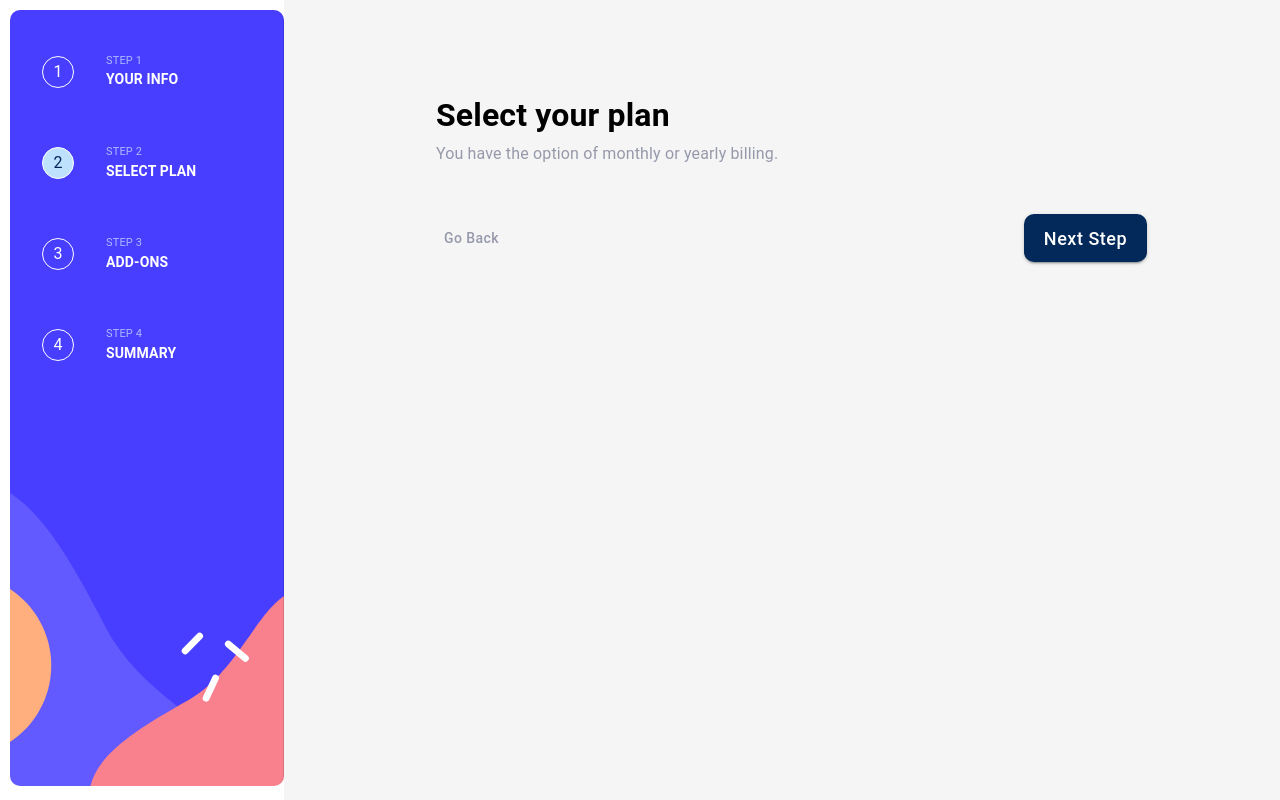
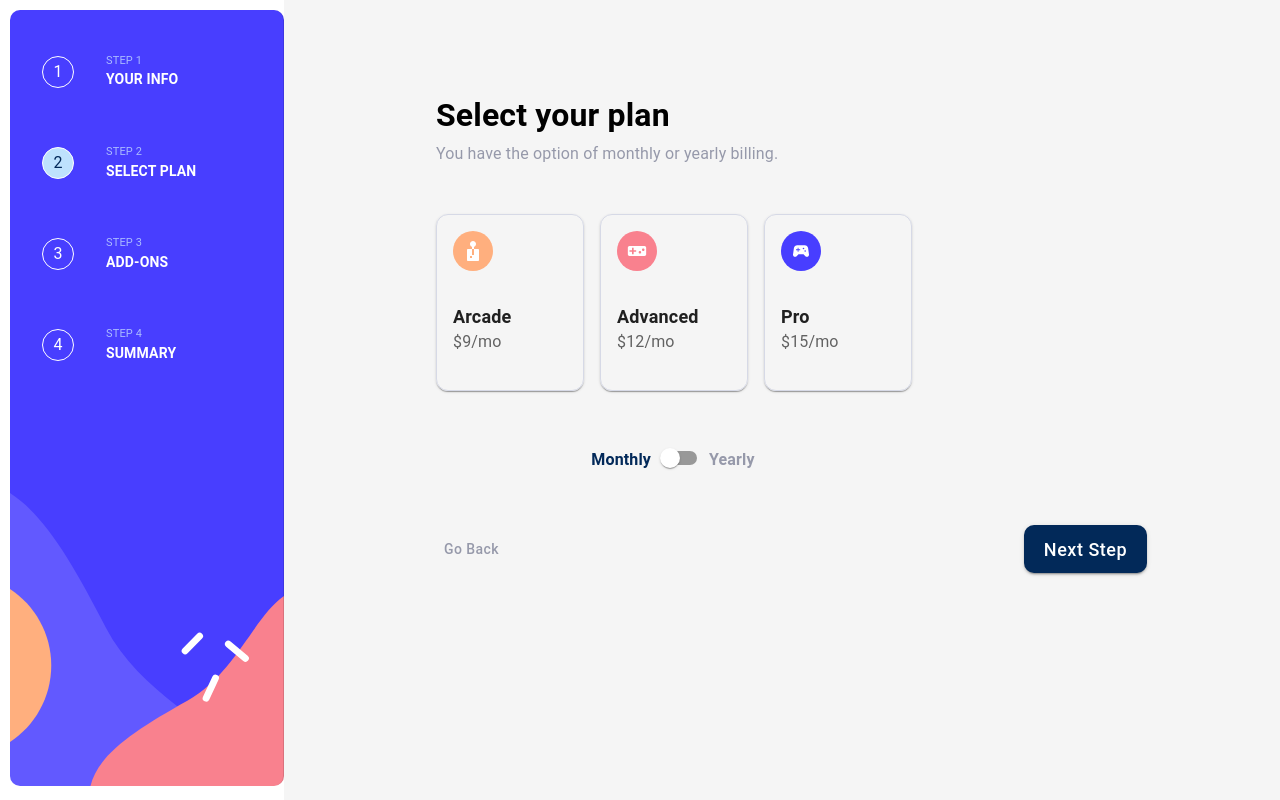
Before and after one commit to atamayo1/my-multi-step-form, a React (Vite) app: page /select-plan in a window 1280 px wide. Built offline with nearby package versions, Linux system fonts and the light colour scheme.

Commit message:
i added the things that we need on the second view without validations until now

```diff
--- a/src/components/multistep/FirstStep.jsx
+++ b/src/components/multistep/FirstStep.jsx
@@ -34,7 +34,7 @@ const FirstStep = () => {
       setErrors(validationErrors);
     } else {
       if (form.name && form.email && form.phone) {
-        navigate("/select-plan");
+        navigate({pathname:"/select-plan", state: form});
       }
       console.log("new data", form);
     }
--- a/src/components/multistep/SecondStep.jsx
+++ b/src/components/multistep/SecondStep.jsx
@@ -1,12 +1,26 @@
 import Container from "@mui/material/Container";
 import {
+  ContentAdvancedIcon,
+  ContentArcadeIcon,
   ContentMultiStep,
+  ContentProIcon,
   DescriptionText,
   PrincipalTitle,
 } from "./SecondStep.styled";
-import { Box, Button, Stack } from "@mui/material";
+import {
+  Box,
+  Button,
+  Card,
+  CardContent,
+  Stack,
+  Switch,
+  Typography,
+} from "@mui/material";
 import { useState } from "react";
 import { useNavigate } from "react-router-dom";
+import VideogameAssetIcon from "@mui/icons-material/VideogameAsset";
+import SportsEsportsIcon from "@mui/icons-material/SportsEsports";
+import Shape from "../../assets/svg/shape.svg";
 
 const SecondStep = () => {
   const navigate = useNavigate();
@@ -16,7 +30,7 @@ const SecondStep = () => {
   );
   const handleGoBack = () => {
     navigate("/");
-  }
+  };
   const handleNextStep = async () => {
     navigate("/add-ons");
   };
@@ -32,15 +46,100 @@ const SecondStep = () => {
           <PrincipalTitle className="w-75">{principalTitle}</PrincipalTitle>
           <DescriptionText className="w-75">{descriptionText}</DescriptionText>
 
+          <div className="d-flex justify-content-around w-50 mt-5">
+            <Card
+              className="plan-cards"
+              sx={{ minWidth: 148, minHeight: 160, mr: 2, borderRadius: 3 }}
+            >
+              <CardContent>
+                <Typography>
+                  <ContentArcadeIcon>
+                    <img src={Shape} />
+                  </ContentArcadeIcon>
+                </Typography>
+                <Typography
+                  style={{ fontWeight: "bold", fontSize: 18 }}
+                  component="div"
+                >
+                  Arcade
+                </Typography>
+                <Typography sx={{ mb: 1.5 }} color="text.secondary">
+                  $9/mo
+                </Typography>
+              </CardContent>
+            </Card>
+
+            <Card
+              className="plan-cards"
+              sx={{ minWidth: 148, minHeight: 160, mr: 2, borderRadius: 3 }}
+            >
+              <CardContent>
+                <Typography>
+                  <ContentAdvancedIcon>
+                    <VideogameAssetIcon />
+                  </ContentAdvancedIcon>
+                </Typography>
+                <Typography
+                  style={{ fontWeight: "bold", fontSize: 18 }}
+                  component="div"
+                >
+                  Advanced
+                </Typography>
+                <Typography sx={{ mb: 1.5 }} color="text.secondary">
+                  $12/mo
+                </Typography>
+              </CardContent>
+            </Card>
+
+            <Card
+              className="plan-cards"
+              sx={{ minWidth: 148, minHeight: 160, mr: 2, borderRadius: 3 }}
+            >
+              <CardContent>
+                <Typography>
+                  <ContentProIcon>
+                    <SportsEsportsIcon />
+                  </ContentProIcon>
+                </Typography>
+                <Typography
+                  style={{ fontWeight: "bold", fontSize: 18 }}
+                  component="div"
+                >
+                  Pro
+                </Typography>
+                <Typography sx={{ mb: 1.5 }} color="text.secondary">
+                  $15/mo
+                </Typography>
+              </CardContent>
+            </Card>
+          </div>
+
+          <div style={{fontWeight: "bold"}} className="d-flex align-items-baseline justify-content-center w-50 mt-5">
+            <span style={{color: "#022959"}}>Monthly</span>
+            <Switch
+              defaultChecked={false}
+              color="default"
+            />
+            <span style={{color: "#9699AA"}}>Yearly</span>
+          </div>
+
           <Stack
             spacing={2}
             direction="row"
             className="d-flex justify-content-between w-75 mt-5"
           >
-            <Button variant="text" className="btn-back-step" onClick={() => handleGoBack()}>
+            <Button
+              variant="text"
+              className="btn-back-step"
+              onClick={() => handleGoBack()}
+            >
               Go Back
             </Button>
-            <Button variant="contained" className="btn-next-step" onClick={() => handleNextStep()}>
+            <Button
+              variant="contained"
+              className="btn-next-step"
+              onClick={() => handleNextStep()}
+            >
               Next Step
             </Button>
           </Stack>
--- a/src/components/multistep/SecondStep.styled.js
+++ b/src/components/multistep/SecondStep.styled.js
@@ -13,6 +13,19 @@ export const ContentMultiStep = styled.div`
     text-transform: capitalize;
     color: #9699aa;
   }
+  .css-i4bv87-MuiSvgIcon-root {
+    width: 20px;
+    height: auto;
+    display: flex;
+  }
+  .plan-cards {
+    border: 1px solid #d6d9e6;
+    background-color: transparent;
+  }
+  .plan-cards:hover {
+    border: 1px solid #483eff;
+    cursor: pointer;
+  }
 `;
 
 export const PrincipalTitle = styled.h2`
@@ -23,3 +36,39 @@ export const PrincipalTitle = styled.h2`
 export const DescriptionText = styled.p`
   color: #9699aa;
 `;
+
+export const ContentProIcon = styled.div`
+  width: 40px;
+  height: 40px;
+  display: flex;
+  justify-content: center;
+  align-items: center;
+  color: white;
+  background-color: #483eff;
+  border-radius: 99px;
+  margin-bottom: 2em;
+`;
+
+export const ContentAdvancedIcon = styled.div`
+  width: 40px;
+  height: 40px;
+  display: flex;
+  justify-content: center;
+  align-items: center;
+  color: white;
+  background-color: #f9818e;
+  border-radius: 99px;
+  margin-bottom: 2em;
+`;
+
+export const ContentArcadeIcon = styled.div`
+  width: 40px;
+  height: 40px;
+  display: flex;
+  justify-content: center;
+  align-items: center;
+  color: white;
+  background-color: #ffaf7e;
+  border-radius: 99px;
+  margin-bottom: 2em;
+`;
```
Also changed, not shown: src/assets/svg/shape.svg (added).
